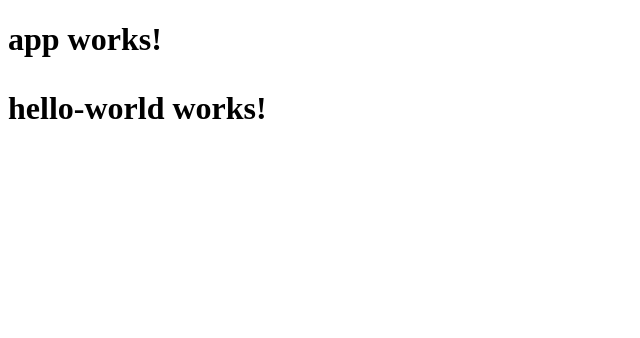
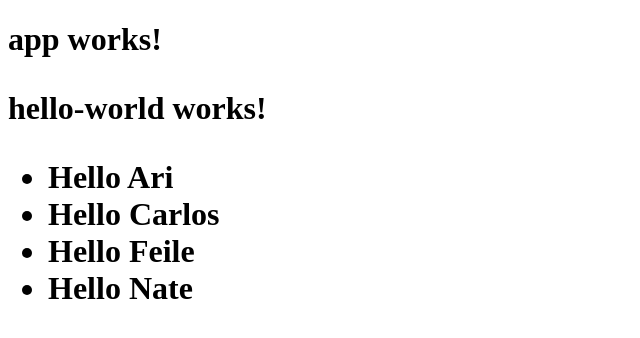
Before and after one commit to itclanCode/Angularjs, an Angular app in the folder Angular权威教程-ng-book2/code/01-第一章-编写你的第一个Angular Web应用/ngHelloWorld/: page / in a window 1280 px wide. Shown: the top 338 px of the page, without its empty margins (0-640 px from the left). Built offline with nearby package versions, Linux system fonts and the light colour scheme.

Commit message:
firstChapter-userArray-1.5 【Angular权威教程】使用数组

```diff
--- a/Angular权威教程-ng-book2/code/01-第一章-编写你的第一个Angular Web应用/ngHelloWorld/src/app/app.component.html
+++ b/Angular权威教程-ng-book2/code/01-第一章-编写你的第一个Angular Web应用/ngHelloWorld/src/app/app.component.html
@@ -1,4 +1,5 @@
 <h1>
   {{title}}
   <app-hello-world></app-hello-world>
+  <app-user-list></app-user-list>
 </h1>
--- a/Angular权威教程-ng-book2/code/01-第一章-编写你的第一个Angular Web应用/ngHelloWorld/src/app/app.module.ts
+++ b/Angular权威教程-ng-book2/code/01-第一章-编写你的第一个Angular Web应用/ngHelloWorld/src/app/app.module.ts
@@ -5,11 +5,13 @@ import { HttpModule } from '@angular/http';
 
 import { AppComponent } from './app.component';
 import { HelloWorldComponent } from './hello-world/hello-world.component';
+import { UserListComponent } from './user-list/user-list.component';
 
 @NgModule({
   declarations: [
     AppComponent,
-    HelloWorldComponent
+    HelloWorldComponent,
+    UserListComponent
   ],
   imports: [
     BrowserModule,
--- a/Angular权威教程-ng-book2/code/01-第一章-编写你的第一个Angular Web应用/ngHelloWorld/src/app/user-item/user-item.component.html
+++ b/Angular权威教程-ng-book2/code/01-第一章-编写你的第一个Angular Web应用/ngHelloWorld/src/app/user-item/user-item.component.html
@@ -1,3 +1,3 @@
 <p>
-  user-item works! {{ name }}
+    Hello {{ name }}
 </p>
--- /dev/null
+++ b/Angular权威教程-ng-book2/code/01-第一章-编写你的第一个Angular Web应用/ngHelloWorld/src/app/user-list/user-list.component.html
@@ -0,0 +1,3 @@
+<ul>
+    <li *ngFor="let name of names">Hello {{ name }}</li>
+</ul>
--- /dev/null
+++ b/Angular权威教程-ng-book2/code/01-第一章-编写你的第一个Angular Web应用/ngHelloWorld/src/app/user-list/user-list.component.ts
@@ -0,0 +1,18 @@
+import { Component, OnInit } from '@angular/core';
+
+@Component({
+  selector: 'app-user-list',
+  templateUrl: './user-list.component.html',
+  styleUrls: ['./user-list.component.css']
+})
+export class UserListComponent implements OnInit {
+  names: string[]; // 存储一个字符串数组,数组的语法就是在类型的后面紧跟一对方括号[]
+
+  constructor() {
+    this.names = ['Ari', 'Carlos', 'Feile', 'Nate'];
+  }
+
+  ngOnInit() {
+  }
+
+}
```
Also changed, not shown: Angular权威教程-ng-book2/code/01-第一章-编写你的第一个Angular Web应用/ngHelloWorld/src/app/user-list/user-list.component.css (added), 1 other file (tests, documents, lock files or other folders).
